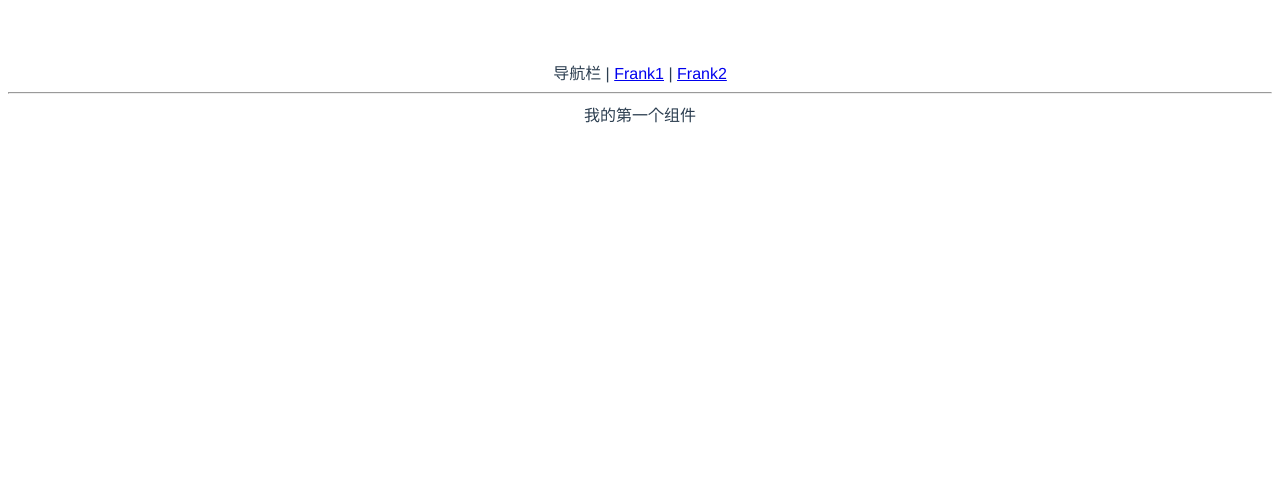
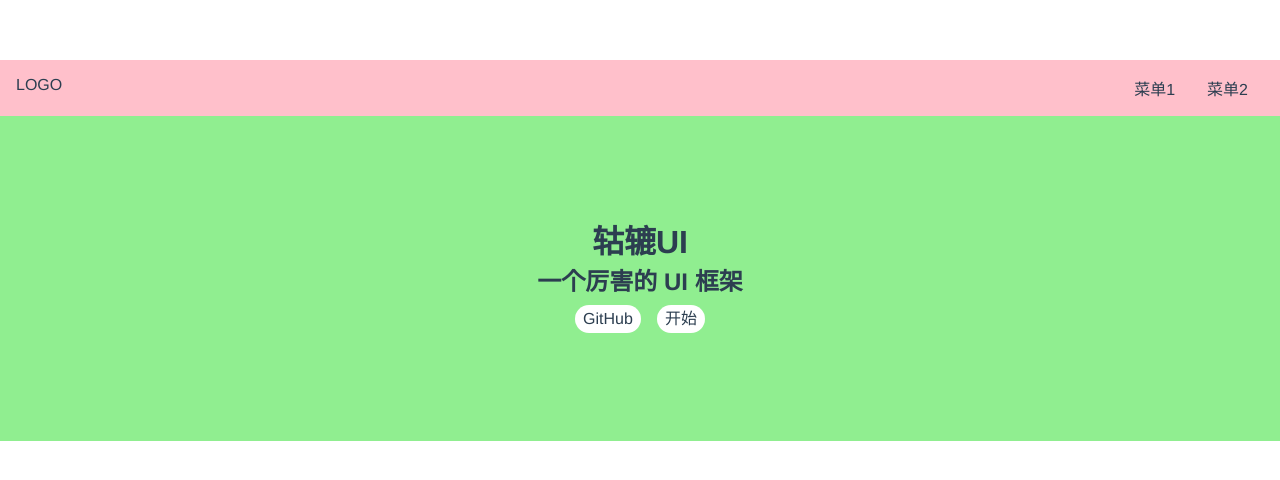
Before and after one commit to MimanchiJiang/xue-vue3, a Vue app: page / in a window 1280 px wide. Shown: the top 480 px of the page. Built offline with nearby package versions, Linux system fonts and the light colour scheme.

Commit message:
完成HOME页面样式

```diff
--- a/package.json
+++ b/package.json
@@ -10,6 +10,7 @@
     "vue-router": "4.0.0-beta.3"
   },
   "devDependencies": {
+    "sass": "1.26.10",
     "@vue/compiler-sfc": "^3.0.0-rc.1",
     "vite": "^1.0.0-rc.1"
   }
--- a/src/App.vue
+++ b/src/App.vue
@@ -1,7 +1,4 @@
 <template>
-  <div>导航栏 | <router-link to="/">Frank1</router-link> | <router-link to="/xxx">Frank2</router-link>
-  </div>
-  <hr />
   <router-view />
 </template>
 
--- /dev/null
+++ b/src/components/Topnav.vue
@@ -0,0 +1,36 @@
+<template>
+    <div class="topnav">
+        <div class="logo">LOGO</div>
+        <ul class="menu">
+            <li>菜单1</li>
+            <li>菜单2</li>
+        </ul>
+    </div>
+</template>
+<script lang="ts">
+export default {
+
+}
+</script>
+<style lang="scss" scoped>
+.topnav {
+    background: pink;
+    display: flex;
+    padding: 16px;
+
+    >.logo {
+        max-width: 6em;
+        margin-right: auto;
+    }
+
+    >.menu {
+        display: flex;
+        white-space: nowrap;
+        flex-wrap: nowrap;
+
+        >li {
+            margin: 0 1em;
+        }
+    }
+}
+</style>
--- a/src/components/frank.vue
+++ /dev/null
@@ -1,5 +0,0 @@
-<template>
-    <div>
-        我的第一个组件
-    </div>
-</template>
--- a/src/components/frank2.vue
+++ /dev/null
@@ -1,5 +0,0 @@
-<template>
-    <div>
-        我的第二个组件
-    </div>
-</template>
--- /dev/null
+++ b/src/index.scss
@@ -0,0 +1,27 @@
+* {
+    margin: 0;
+    padding: 0;
+    box-sizing: border-box;
+}
+
+ul,
+ol {
+    list-style: none;
+}
+
+a {
+    text-decoration: none;
+    color: inherit;
+
+    &:hover {
+        border-bottom: 1px solid;
+        cursor: pointer;
+    }
+}
+
+body {
+    font-size: 16px;
+    // 为什么这样写 font-family
+    // 答案见 https://github.com/zenozeng/fonts.css/
+    font-family: -apple-system, "Noto Sans", "Helvetica Neue", Helvetica, "Nimbus Sans L", Arial, "Liberation Sans", "PingFang SC", "Hiragino Sans GB", "Noto Sans CJK SC", "Source Han Sans SC", "Source Han Sans CN", "Microsoft YaHei", "Wenquanyi Micro Hei", "WenQuanYi Zen Hei", "ST Heiti", SimHei, "WenQuanYi Zen Hei Sharp", sans-serif;
+}
--- /dev/null
+++ b/src/views/Doc.vue
@@ -0,0 +1,13 @@
+<template>
+    <Topnav />
+    <div class="content">
+        <aside>边栏</aside>
+        <main>主内容</main>
+    </div>
+</template>
+<script lang="ts">
+import Topnav from '../components/topnav.vue'
+export default {
+    components: { Topnav }
+}
+</script>
--- /dev/null
+++ b/src/views/Home.vue
@@ -0,0 +1,42 @@
+<template>
+    <Topnav />
+    <div class="banner">
+        <h1>轱辘UI</h1>
+        <h2>一个厉害的 UI 框架</h2>
+        <p class="actions">
+            <a href="https://github.com">GitHub</a>
+            <router-link to="/doc">开始</router-link>
+        </p>
+    </div>
+</template>
+<script lang="ts">
+import Topnav from "../components/topnav.vue"
+export default {
+    components: { Topnav }
+}
+</script>
+<style lang="scss" scoped>
+.banner {
+    padding: 100px 0;
+    display: flex;
+    justify-content: center;
+    align-items: center;
+    flex-direction: column;
+    background: lightgreen;
+
+    >.actions {
+        padding: 8px 0;
+
+        a {
+            margin: 0 8px;
+            background: #fff;
+            display: inline-block;
+            $h: 28px;
+            height: $h;
+            line-height: $h;
+            border-radius: $h/2;
+            padding: 0 8px;
+        }
+    }
+}
+</style>
```
Also changed, not shown: src/components/HelloWorld.vue (deleted, +0 -19 lines), src/main.ts (+5 -4 lines), 1 other file (tests, documents, lock files or other folders).
